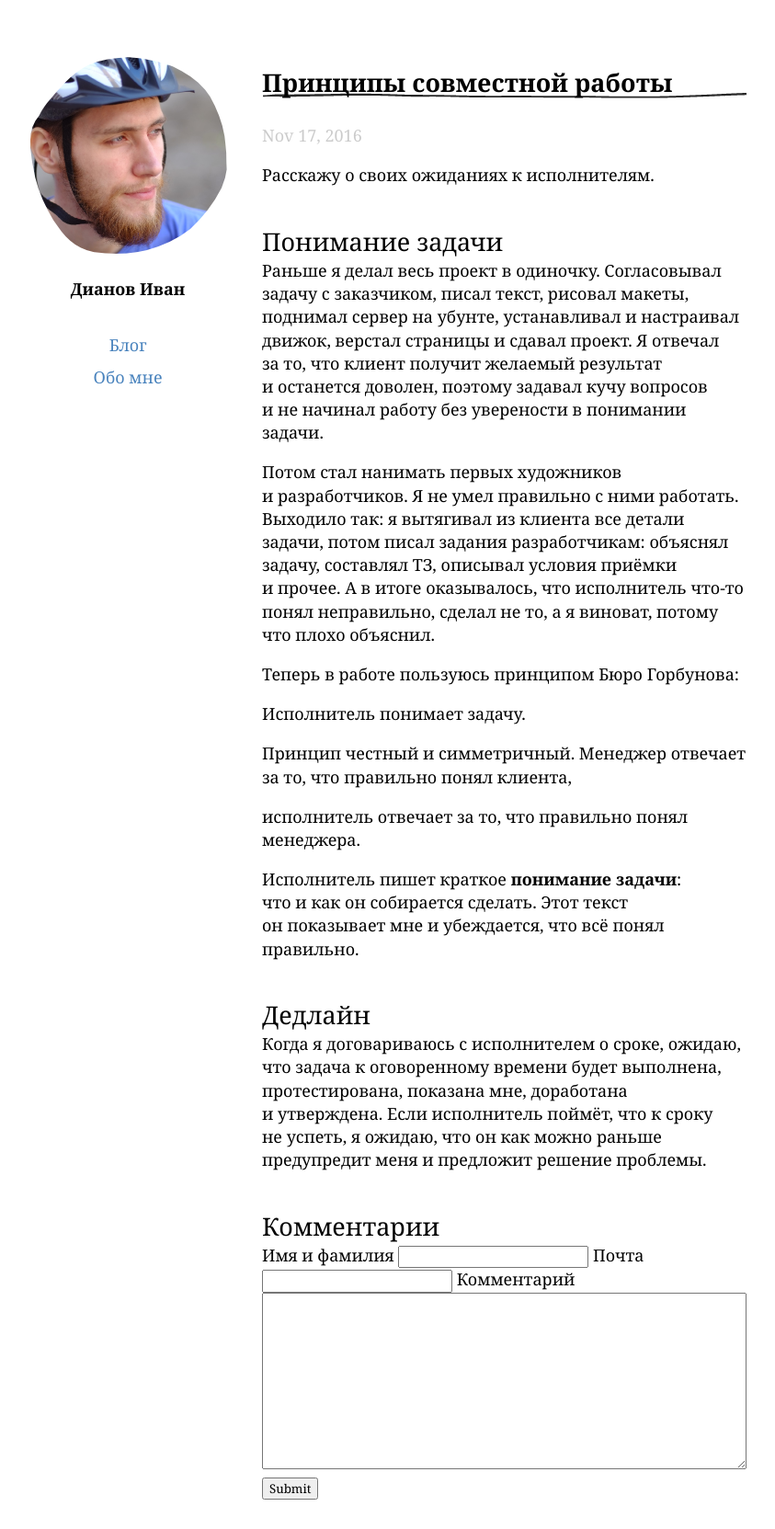
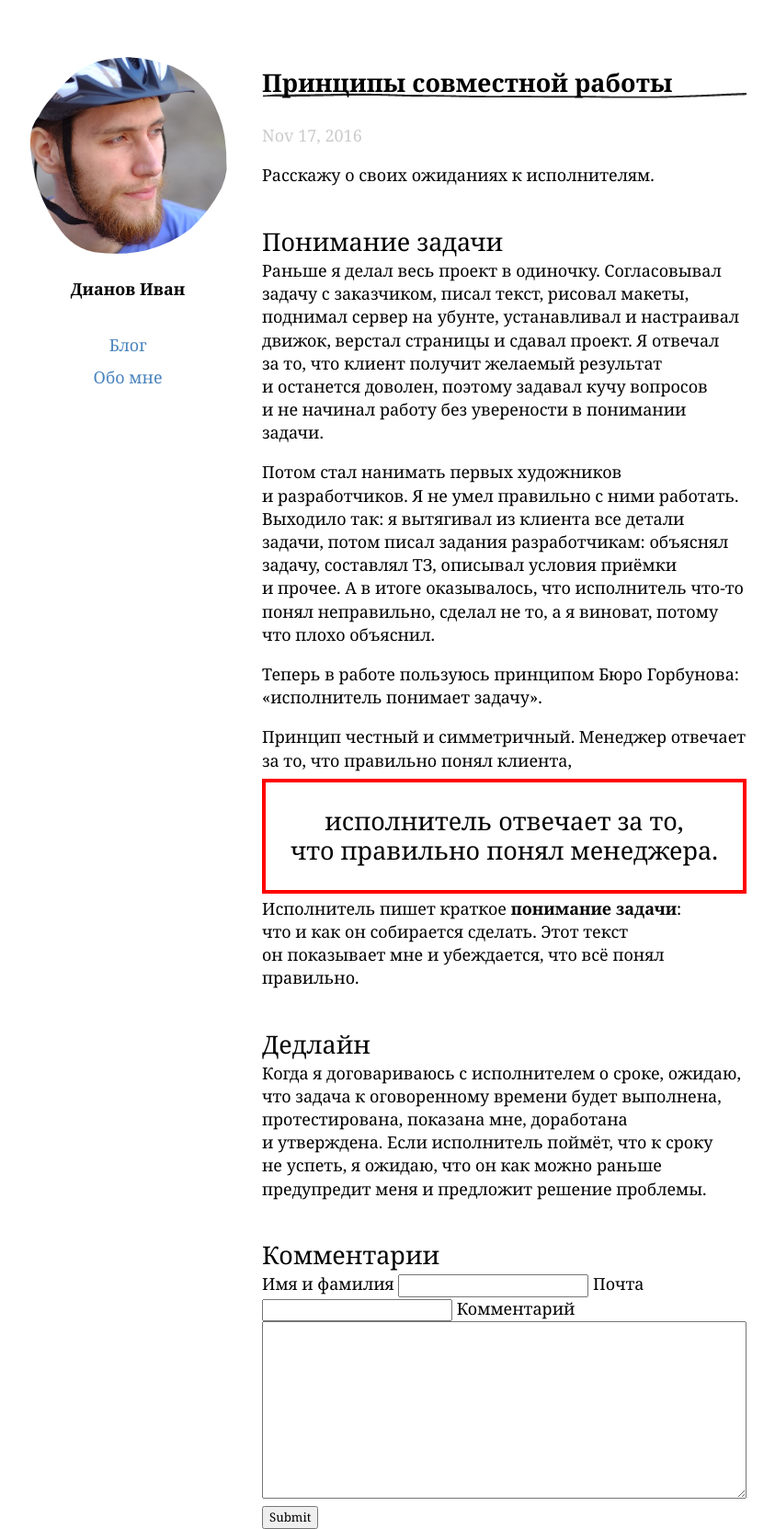
Before and after one commit to illus0r/dianov.org, a Jekyll site: the page built from _posts/2016-11-17-principles-of-collaboration.md, in a window 1280 px wide. Shown: the whole page at 92% size, without its empty margins (228-1071 px from the left). Built offline with Jekyll 4.4.1, drawn with Linux system fonts in a browser that asks for light colours; before the commit the page ends 1631 px from its top, so only the background shows below that.

Commit message:
Updated 2016-11-17-principles-of-collaboration.md

```diff
--- a/_posts/2016-11-17-principles-of-collaboration.md
+++ b/_posts/2016-11-17-principles-of-collaboration.md
@@ -11,14 +11,13 @@ title: Принципы совместной работы
 
 Потом стал нанимать первых художников и разработчиков. Я не умел правильно с ними работать. Выходило так: я вытягивал из клиента все детали задачи, потом писал задания разработчикам: объяснял задачу, составлял ТЗ, описывал условия приёмки и прочее. А в итоге оказывалось, что исполнитель что-то понял неправильно, сделал не то, а я виноват, потому что плохо объяснил.
 
-Теперь в работе пользуюсь принципом Бюро Горбунова:
-
-Исполнитель понимает задачу.
+Теперь в работе пользуюсь принципом Бюро Горбунова: «исполнитель понимает задачу».
+{:.blockquote}
 
 Принцип честный и симметричный. Менеджер отвечает за то, что правильно понял клиента,
 
 исполнитель отвечает за то, что правильно понял менеджера.
-{:.blockquote}
+{:.quote}
 
 Исполнитель пишет краткое **понимание задачи**: что и как он собирается сделать. Этот текст он показывает мне и убеждается, что всё понял правильно.
 
```
